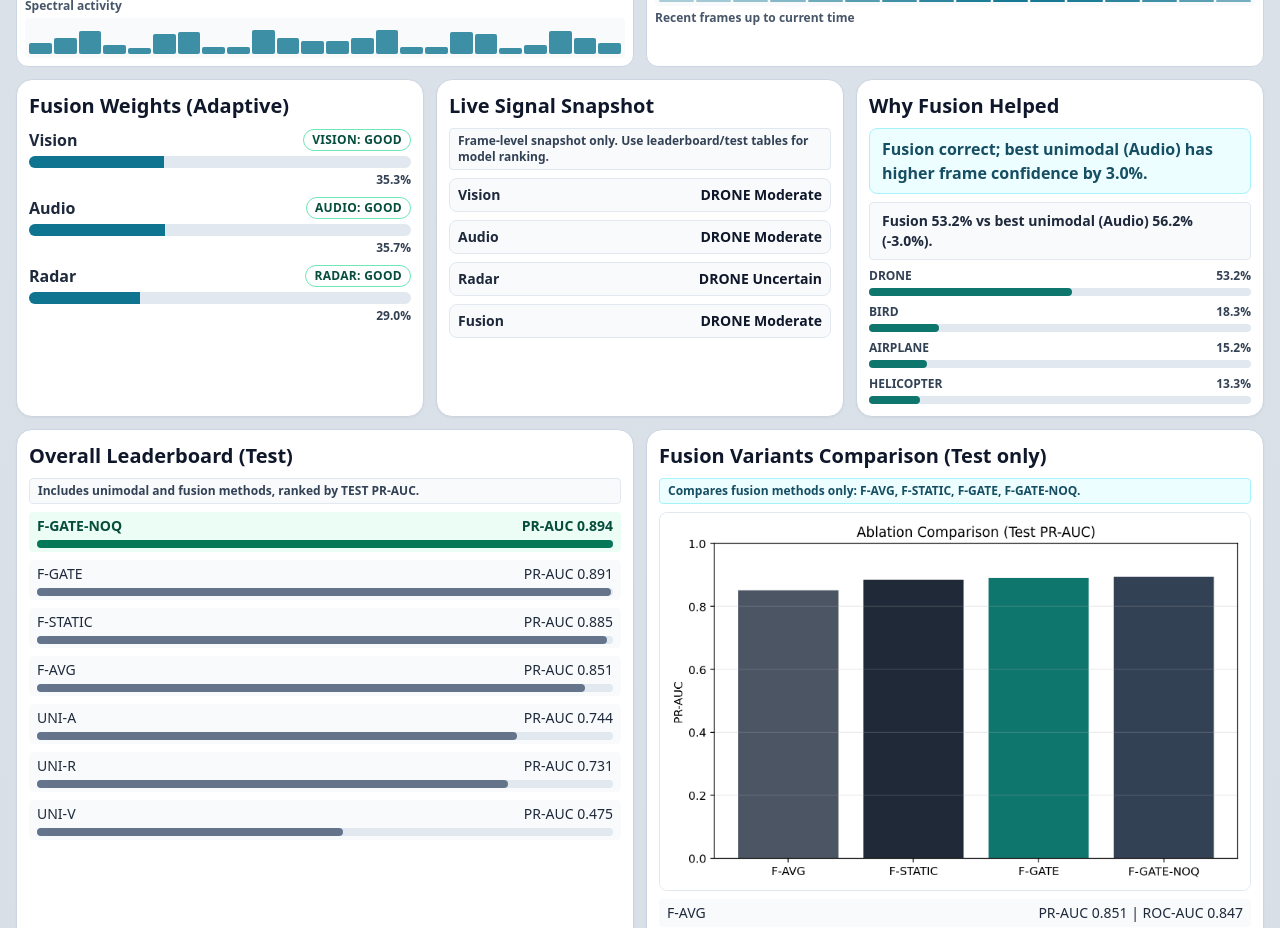
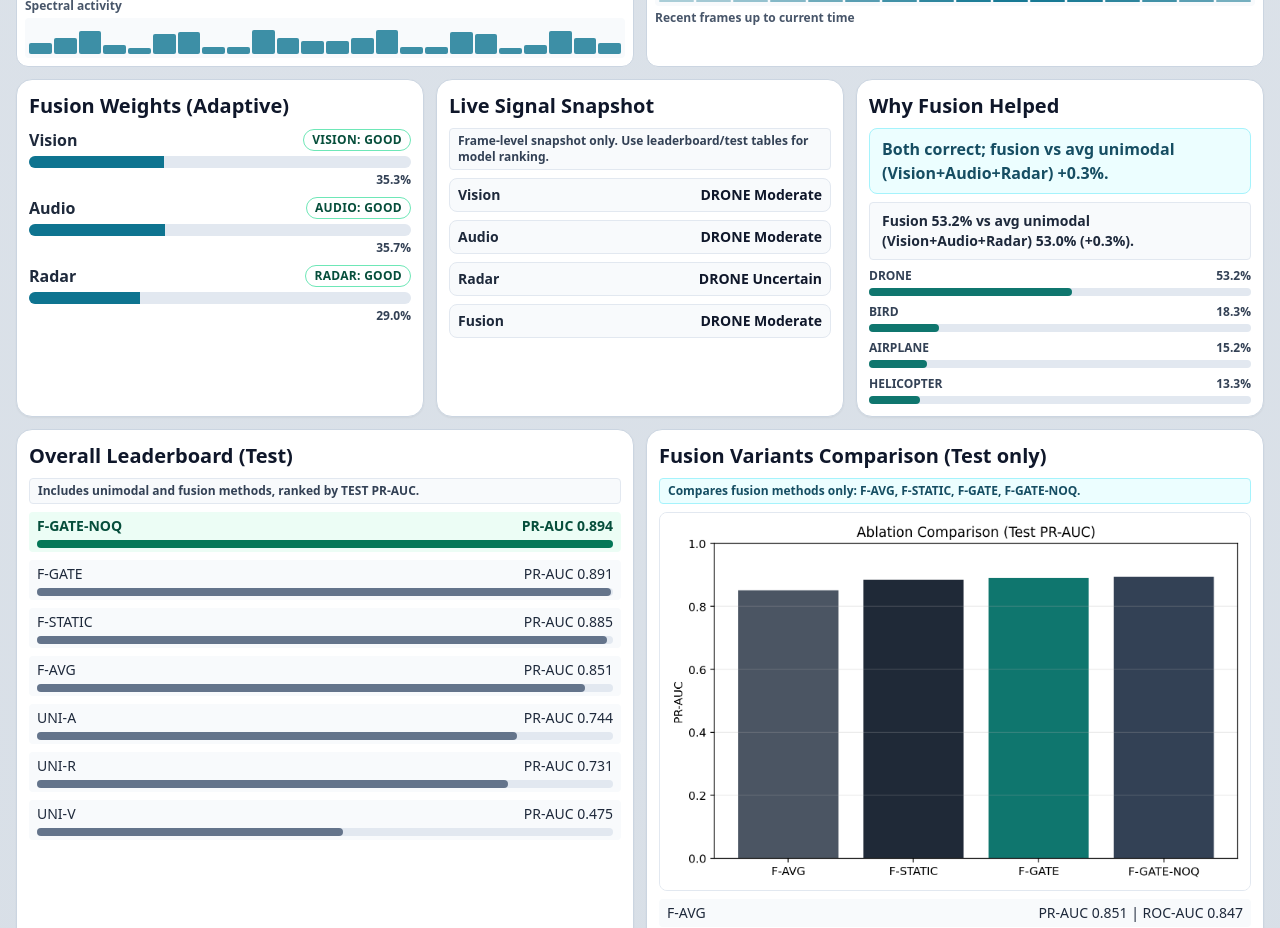
Before and after one commit to anikethmalipeddi/uav-detect-rsef-isr-project, a Next.js app in the folder vercel_poster_demo/: page / in a window 1280 px wide. Shown: the part 860-1788 px from the top of the page. Built offline with nearby package versions, Linux system fonts and the light colour scheme.

Commit message:
Use average available unimodal as fusion comparator

```diff
--- a/vercel_poster_demo/src/app/page.tsx
+++ b/vercel_poster_demo/src/app/page.tsx
@@ -265,29 +265,34 @@ export default function Page() {
         { name: "Radar", score: frame.modality_scores.radar, top: radarTop, missing: scenario?.quality.radar === "missing" },
       ]
     : [];
-  const bestUnimodal = unimodalSnapshot.length
-    ? [...unimodalSnapshot.filter((m) => !m.missing)].sort((a, b) => b.score - a.score)[0] ?? null
+  const availableUnimodals = unimodalSnapshot.filter((m) => !m.missing);
+  const avgUnimodalScore = availableUnimodals.length
+    ? availableUnimodals.reduce((acc, row) => acc + row.score, 0) / availableUnimodals.length
     : null;
-  const delta = frame && bestUnimodal ? frame.modality_scores.fusion - bestUnimodal.score : 0;
+  const avgUnimodalTop = avgUnimodalScore !== null ? topClassFromDroneProb(avgUnimodalScore) : null;
+  const avgUnimodalLabel = availableUnimodals.length
+    ? `avg unimodal (${availableUnimodals.map((m) => m.name).join("+")})`
+    : "avg unimodal";
+  const delta = frame && avgUnimodalScore !== null ? frame.modality_scores.fusion - avgUnimodalScore : 0;
 
   const deltaMessage = (() => {
-    if (!bestUnimodal) return "No unimodal comparator available for this scenario frame.";
-    if (bestUnimodal.top.label !== gt && fusionTop.label === gt) {
-      return `Fusion correct while best unimodal (${bestUnimodal.name}) is wrong.`;
+    if (avgUnimodalScore === null || !avgUnimodalTop) return "No unimodal comparator available for this scenario frame.";
+    if (avgUnimodalTop.label !== gt && fusionTop.label === gt) {
+      return `Fusion correct while ${avgUnimodalLabel} is wrong.`;
     }
-    if (bestUnimodal.top.label === gt && fusionTop.label === gt && delta >= 0) {
-      return `Both correct; fusion vs best unimodal (${bestUnimodal.name}) +${fmtPct(delta)}.`;
+    if (avgUnimodalTop.label === gt && fusionTop.label === gt && delta >= 0) {
+      return `Both correct; fusion vs ${avgUnimodalLabel} +${fmtPct(delta)}.`;
     }
     if (fusionTop.label === gt && delta < 0) {
-      return `Fusion correct; best unimodal (${bestUnimodal.name}) has higher frame confidence by ${fmtPct(-delta)}.`;
+      return `Fusion correct; ${avgUnimodalLabel} has higher frame confidence by ${fmtPct(-delta)}.`;
     }
-    if (bestUnimodal.top.label === gt && fusionTop.label !== gt) {
-      return `Best unimodal (${bestUnimodal.name}) is correct on this frame.`;
+    if (avgUnimodalTop.label === gt && fusionTop.label !== gt) {
+      return `${avgUnimodalLabel} is correct on this frame.`;
     }
     return "Hard case across models.";
   })();
-  const deltaSummary = bestUnimodal && frame
-    ? `Fusion ${fmtPct(frame.modality_scores.fusion)} vs best unimodal (${bestUnimodal.name}) ${fmtPct(bestUnimodal.score)} (${delta >= 0 ? "+" : ""}${(delta * 100).toFixed(1)}%).`
+  const deltaSummary = avgUnimodalScore !== null && frame
+    ? `Fusion ${fmtPct(frame.modality_scores.fusion)} vs ${avgUnimodalLabel} ${fmtPct(avgUnimodalScore)} (${delta >= 0 ? "+" : ""}${(delta * 100).toFixed(1)}%).`
     : "No unimodal comparator available.";
 
   const scenarioAudio = useMemo(
```
